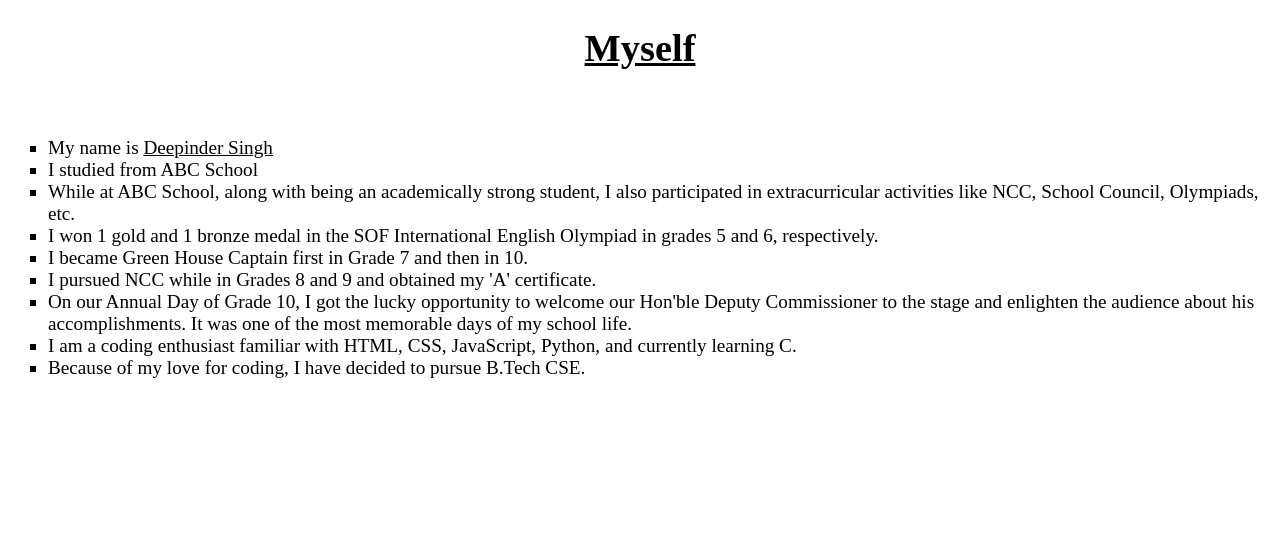
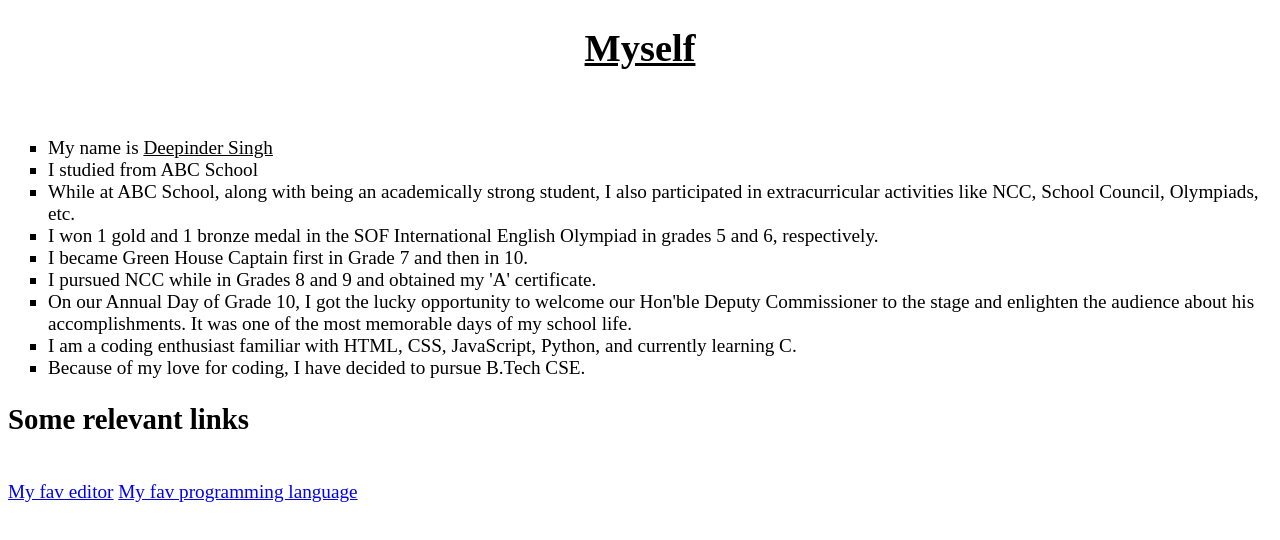
Before and after one commit to deepindersinghbti/GH-Desktop-Recap, a plain HTML site: page index.html in a window 1280 px wide. Drawn offline with Linux system fonts and the light colour scheme.

Commit message:
Update index.html
Add relevant links.

```diff
--- a/index.html
+++ b/index.html
@@ -19,5 +19,9 @@
         <li>I am a coding enthusiast familiar with HTML, CSS, JavaScript, Python, and currently learning C.</li>
         <li>Because of my love for coding, I have decided to pursue B.Tech CSE.</li>
     </ul>
+
+    <h2>Some relevant links</h2><br>
+    <a href="https://code.visualstudio.com">My fav editor</a>
+    <a href="https://python.org">My fav programming language</a>
 </body>
 </html>
```
